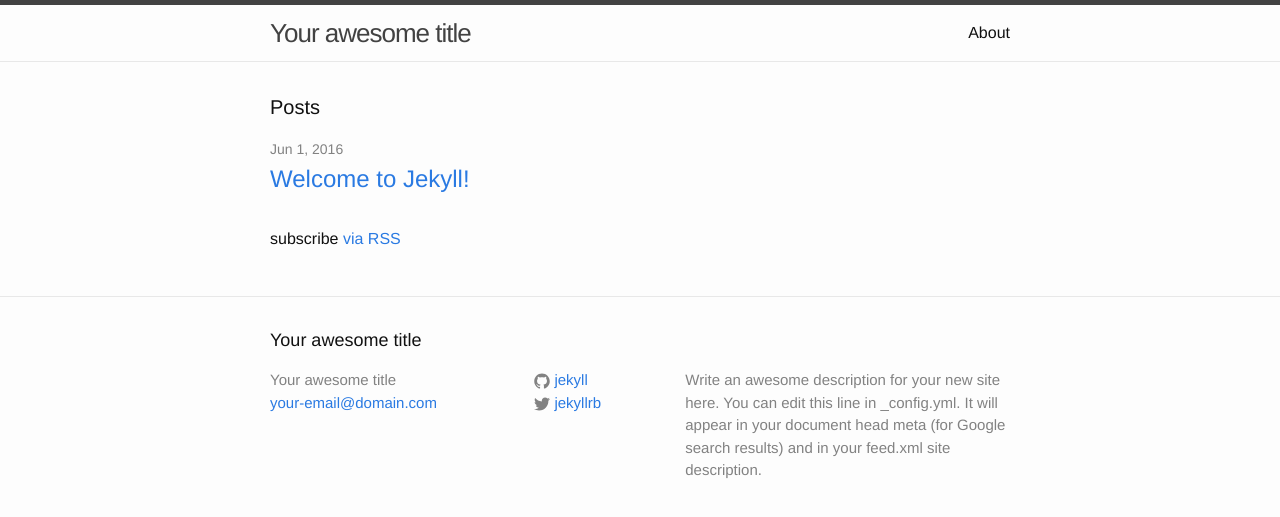
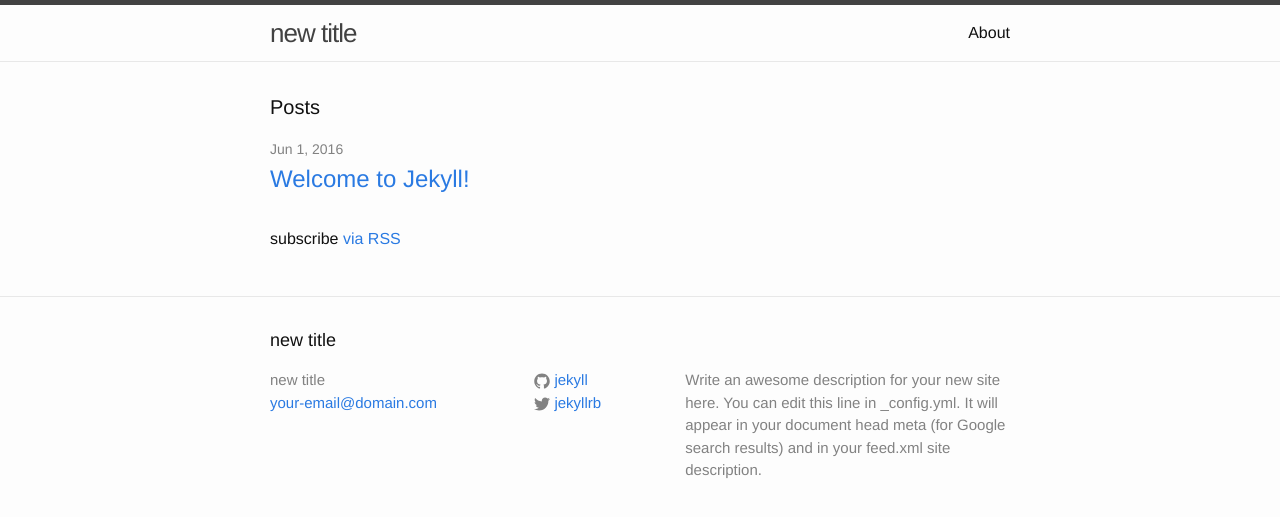
Before and after one commit to carande/carande.github.io, a Jekyll site: the page built from index.html, in a window 1280 px wide. Shown: the top 517 px of the page. Built offline with Jekyll 4.4.1, drawn with Linux system fonts in a browser that asks for light colours.

Commit message:
Update _config.yml

```diff
--- a/_config.yml
+++ b/_config.yml
@@ -6,7 +6,7 @@
 # 'jekyll serve'. If you change this file, please restart the server process.
 
 # Site settings
-title: Your awesome title
+title: new title
 email: your-email@domain.com
 description: > # this means to ignore newlines until "baseurl:"
   Write an awesome description for your new site here. You can edit this
```
